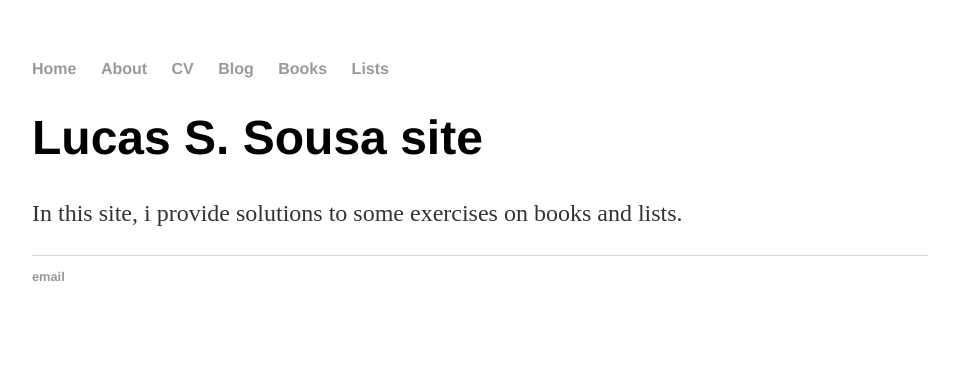
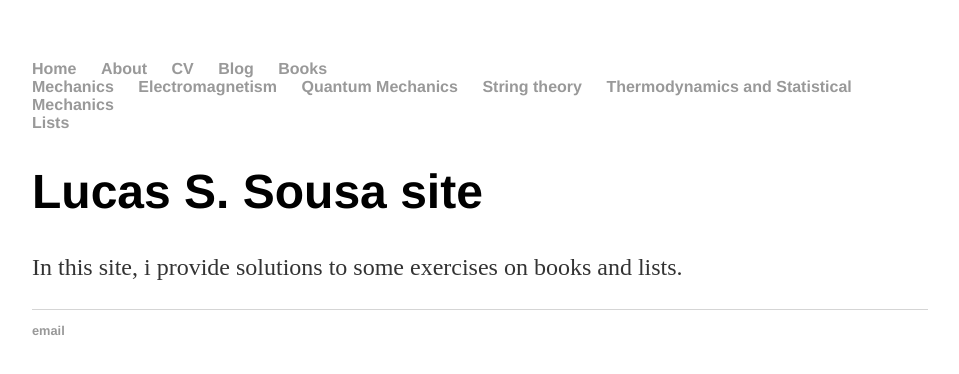
Before and after one commit to Lucas1Santos2Sousa/Lucas1Santos2Sousa.github.io, a Jekyll site: the page built from index.html, in a window 1280 px wide. Shown: the top 374 px of the page, without its empty margins (160-1119 px from the left). Built offline with Jekyll 4.4.1, drawn with Linux system fonts in a browser that asks for light colours.

Commit message:
Update default.html

```diff
--- a/_layouts/default.html
+++ b/_layouts/default.html
@@ -13,6 +13,15 @@
 	        		<li><a href="/cv">CV</a></li>
 	        		<li><a href="/blog">Blog</a></li>
 				<li><a href="/Books">Books</a></li>
+				<nav>
+					<ul>
+						<li><a href="/Books/Mechanics">Mechanics</a></li>
+						<li><a href="/Books/Electromagnetism">Electromagnetism</a></li>
+						<li><a href="/Books/Quantum mechanics">Quantum Mechanics</a></li>
+						<li><a href="/Books/String theory">String theory</a></li>
+						<li><a href="/Books/Thermodynamics and Statistical Mechanics">Thermodynamics and Statistical Mechanics</a></li>
+					</ul>
+				</nav>
 				<li><a href="/Lists">Lists</a></li>
 	    		</ul>
 			</nav>
```
